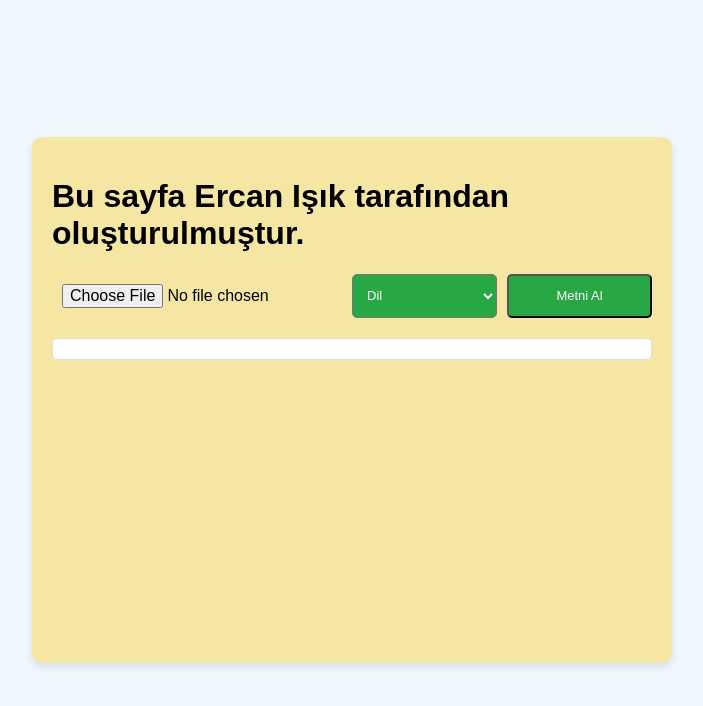
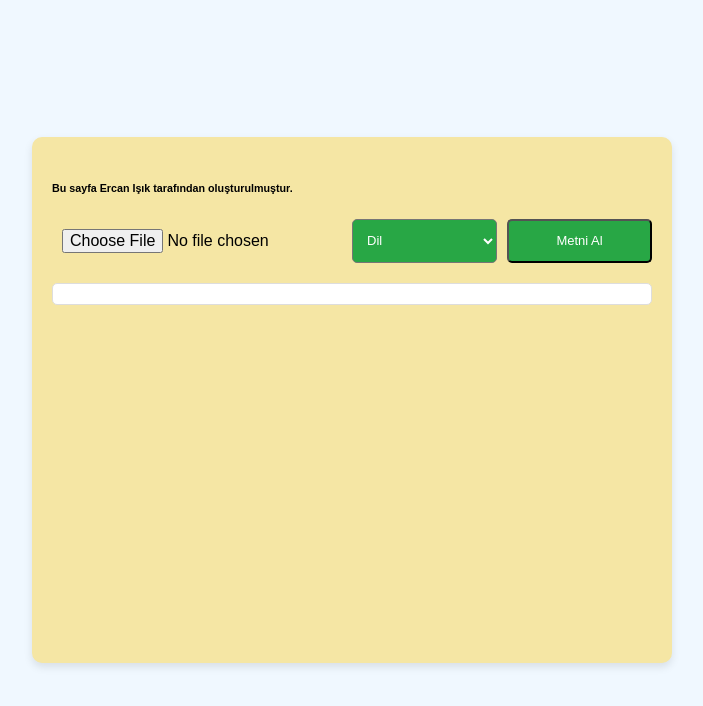
Before and after one commit to ercan1s1k/fotodaki_yaziyi_al, a plain HTML site: page al.html in a window 1280 px wide. Shown: the whole page, without its empty margins (288-991 px from the left). Drawn offline with Linux system fonts and the light colour scheme.

Commit message:
Update al.html

```diff
--- a/al.html
+++ b/al.html
@@ -107,7 +107,7 @@ margin-top:0;
 </head>
 <body>
     <div class="container">
-	<h1>Bu sayfa Ercan Işık tarafından oluşturulmuştur.</h1>
+	<h6>Bu sayfa Ercan Işık tarafından oluşturulmuştur.</h6>
         <div class="input-group">
 			<input type="file" id="fileInput" accept="image/*">
             <select id="languageSelect">
```
